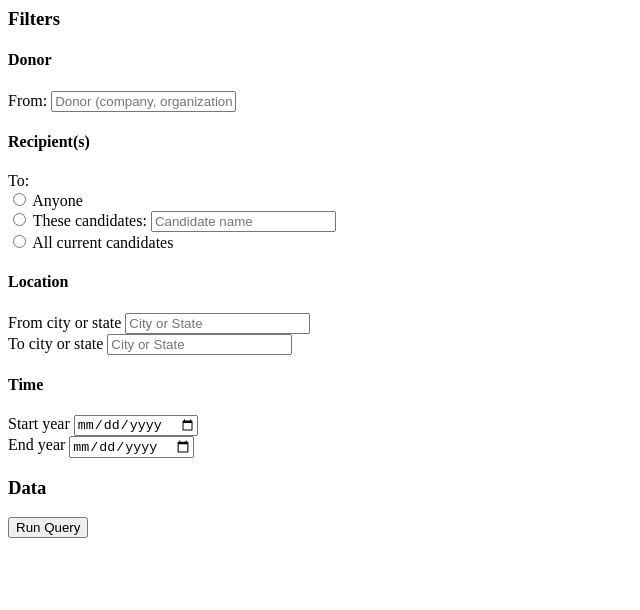
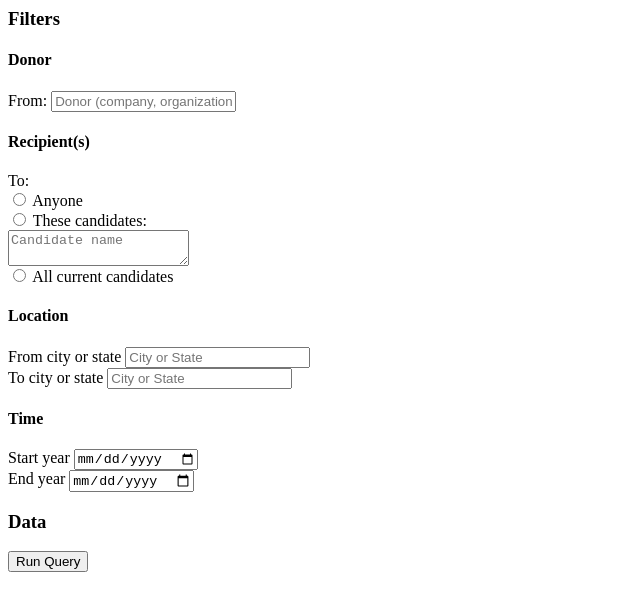
Before and after one commit to kalimasala/maplight, a plain HTML site: page public/query.html in a window 1280 px wide. Shown: the whole page, without its empty margins (0-640 px from the left). Drawn offline with nearby package versions, Linux system fonts and the light colour scheme.

Commit message:
make candidate list multiline

```diff
--- a/public/query.html
+++ b/public/query.html
@@ -42,7 +42,9 @@
       <input type="radio" id="filter-donor-to-single" name="filter-donor-to" data-selector=".filter-donor-to-single-data"/>
       <label for="filter-donor-to-single">
         These candidates:
-        <input type="text" class="filter-donor-to-single-data" autocomplete-type="candidate" placeholder="Candidate name"/>
+        <div>
+          <textarea class="filter-donor-to-single-data" autocomplete-type="candidate" placeholder="Candidate name"></textarea>
+        </div>
       </label>
     </div>
     <div>
```
